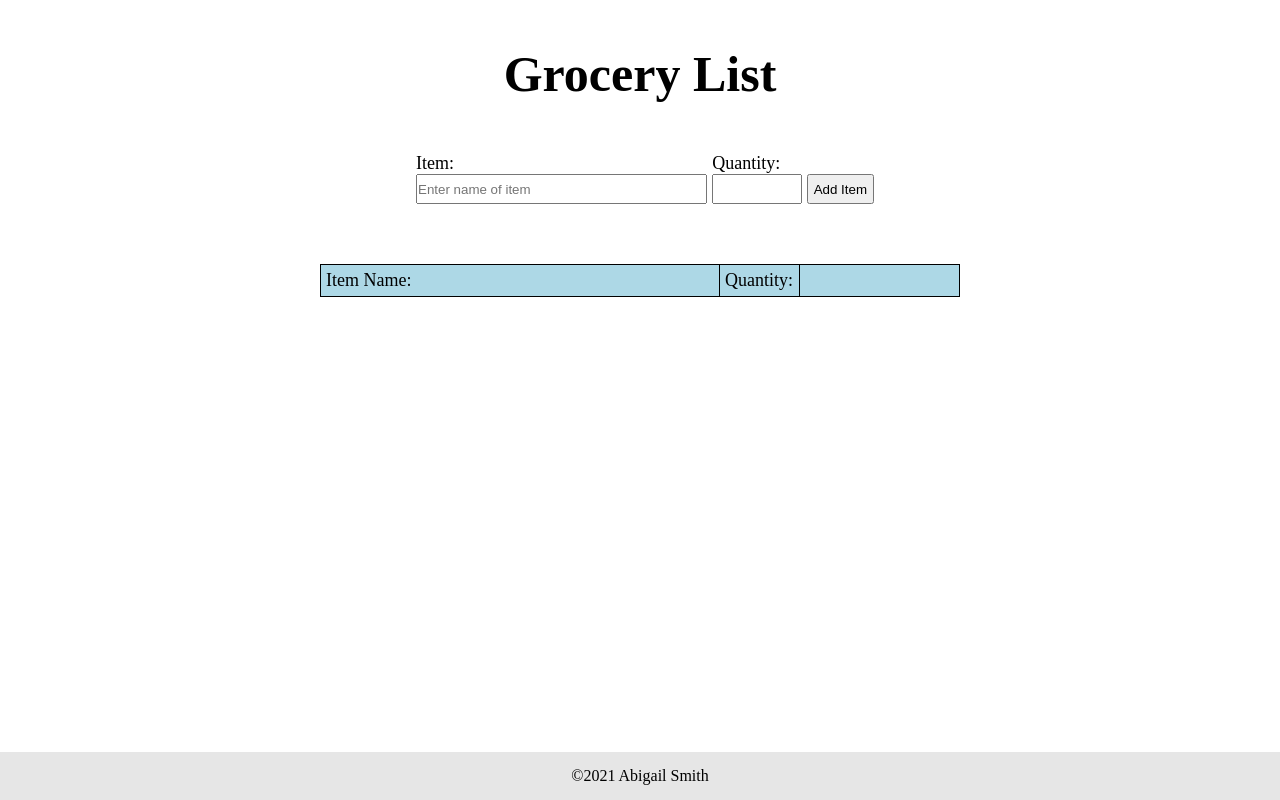
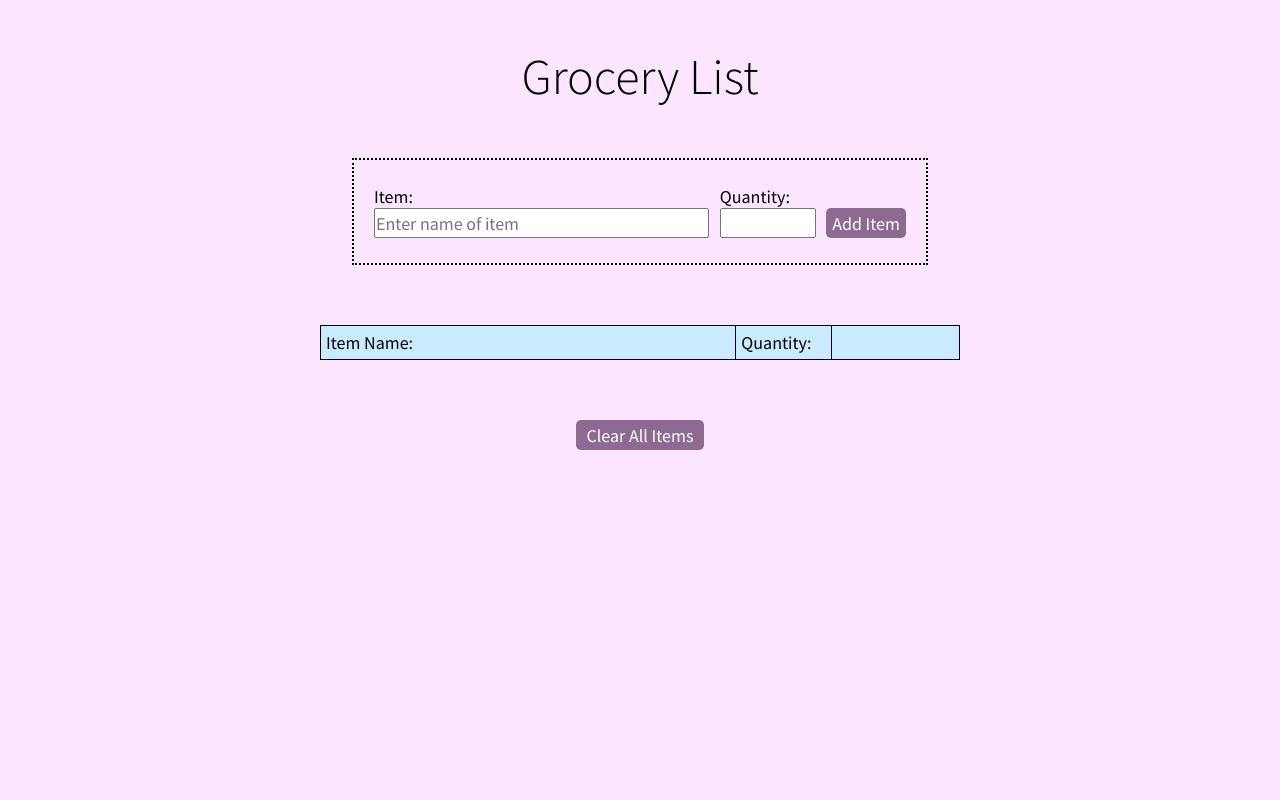
Before and after one commit to abbyhsmith/grocery-list-maker, a React (Create React App) app: page / in a window 1280 px wide. Built offline with nearby package versions, Linux system fonts and the light colour scheme.

Commit message:
added clear all button, formatting

```diff
--- a/src/App.js
+++ b/src/App.js
@@ -1,6 +1,6 @@
 import InputBar from './components/InputBar.js'
 import List from './components/List.js'
-import Footer from './components/Footer.js'
+import ClearButton from './components/ClearButton.js'
 import {useState, useEffect} from 'react'
 
 function App() {
@@ -33,12 +33,16 @@ function App() {
 		])
 	}
 
+	const handleClearListItems = () => {
+		setListItems([])
+	}
+
 	return (
 		<div className="App">
 			<h1 className="head">Grocery List</h1>
 			<InputBar handleSubmit={handleSubmit} />
 			<List listItems={listItems} setListItems={setListItems} />
-			<Footer />
+			<ClearButton handleClearListItems={handleClearListItems} />
 		</div>
 	);
 }
--- /dev/null
+++ b/src/components/ClearButton.js
@@ -0,0 +1,9 @@
+import React from 'react'
+
+const ClearButton = ({handleClearListItems}) => {
+	return (
+		<button type="button" onClick={handleClearListItems} className="clearButton">Clear All Items</button>
+	)
+}
+
+export default ClearButton
--- a/src/components/Footer.js
+++ /dev/null
@@ -1,7 +0,0 @@
-import React from 'react'
-
-const Footer = () => {
-	return <footer>&copy;2021 Abigail Smith</footer>
-}
-
-export default Footer
--- a/src/components/List.js
+++ b/src/components/List.js
@@ -30,40 +30,38 @@ const List = ({listItems, setListItems}) => {
 	}
 
 	return (
-		<div className="listDiv">
-			<div className="titleLine">
-				<div className="itemTitle">
+		<table className="listTable">
+			<tr className="titleLine">
+				<th className="itemTitle">
 					Item Name:
-				</div>
-				<div className="quantityTitle">
+				</th>
+				<th className="quantityTitle">
 					Quantity:
-				</div>
-				<div className="buttonDiv">
+				</th>
+				<th className="buttonTitle">
 
-				</div>
-			</div>
-			<div className="userItems">
+				</th>
+			</tr>
 				{
 					listItems.map((item, i) => {
 						return(
-							<React.Fragment key={`userItem-${i}`}>
-								<div className="userItem">
+							<tr className="itemRow" key={`userItem-${i}`}>
+								<td className="userItem">
 									{item.name}
-								</div>
-								<div className="userQuantity">
+								</td>
+								<td className="userQuantity">
 									{item.quantity}
-								</div>
-								<div className="userButtons">
+								</td>
+								<td className="userButtons" valign="center" align="center">
 									<button type="button" onClick={() => handleIncreaseQuantity(i)}><SvgPlus /></button>
 									<button type="button" onClick={() => handleDecreaseQuantity(i)}><SvgMinus /></button>
 									<button type="button" onClick={() => handleDeleteItem(i)}><SvgDelete /></button>
-								</div>
-							</React.Fragment>
+								</td>
+							</tr>
 						)
 					})
 				}
-			</div>
-		</div>
+		</table>
 	)
 }
 
--- a/src/index.scss
+++ b/src/index.scss
@@ -1,24 +1,37 @@
+@import url('https://fonts.googleapis.com/css2?family=Source+Sans+Pro:wght@200;300;400&display=swap');
+
 * {
 	margin: 0;
 	padding: 0;
 	box-sizing: border-box;
+	font-family: "Source Sans Pro", sans-serif;
+	font-size: 18px;
 }
 
+//page styles
 .head {
+	font-weight: 300;
 	text-align: center;
 	margin: 45px;
 	font-size: 50px;
 }
 
+body {
+	background-color: rgb(251,229,255);
+}
+
+//input bar
 .inputBar {
-	width: 35%;
+	width: 45%;
 	margin: 50px auto;
+	border: 2px dotted black;
+	padding: 25px 20px;
 }
 
 .labelDiv, .inputFieldDiv {
 	display: grid;
-	grid-template-columns: 65% 20% 15%;
-	grid-gap: 5px;
+	grid-template-columns: 63% 18% 15%;
+	grid-gap: 2%;
 }
 
 .labelDiv {
@@ -37,69 +50,89 @@
 	grid-column: 2 / 3;
 }
 
-.listDiv {
+//list
+.listTable {
 	width: 50%;
 	margin: 60px auto;
-	font-size: 18px;
+	border-collapse: collapse;
+}
+
+th {
+	text-align: left;
+	font-weight: 400;
 }
 
 .titleLine {
-	background-color: lightblue;
+	background-color: rgb(201,234,255);
 }
 
-.titleLine, .userItems {
-	display: grid;
-	grid-template-columns: 5fr 1fr 2fr;
-}
-
-.itemTitle, .quantityTitle, .buttonDiv, .userItem, .userQuantity, .userButtons {
+.itemTitle, .quantityTitle, .userItem, .userQuantity {
 	border: 1px solid black;
 	padding: 5px;
 }
 
-.itemTitle, .userItem {
-	grid-column: 1 / 2;
+.quantityTitle, .userQuantity {
+	border-left: 0;
+	width: 15%;
 }
 
-.quantityTitle, .userQuantity {
-	grid-column: 2 / 3;
+.buttonTitle {
+	width: 20%;
 }
 
-.buttonDiv, .userButtons {
-	grid-column: 3 / 4;
-}
-
-.quantityTitle, .buttonDiv, .userQuantity, .userButtons {
-	border-left: 0;
-}
-
-.userItem, .userQuantity, .userButtons {
+.userItem, .userQuantity {
 	border-top: 0;
 }
 
-.userItem:nth-child(odd), .userQuantity:nth-child(even), .userButtons:nth-child(odd) {
+.userQuantity {
+	text-align: center;
+}
+
+.itemRow:nth-child(odd) {
 	background-color: rgb(230,230,230);
 }
 
+.itemRow:nth-child(even) {
+	background-color: white;
+}
+
+//buttons
+button {
+	font-size: 18px;
+	background-color: rgb(142,106,146);
+	border: 0;
+	border-radius: 5px;
+	color: white;
+	padding: 2px;
+	height: 30px;
+	&:hover {
+		background-color: rgb(117,61,131);
+	}
+}
+
+.buttonTitle, .userButtons {
+	border: 1px solid black;
+	border-left: 0;
+	padding: 5px;
+}
+
 .userButtons {
-	display: flex;
-	justify-content: space-evenly;
+	border-top: 0;
 	button {
 		border: 0;
 		background-color: rgba(1,1,1,0);
 	}
 }
 
+.clearButton {
+	display: block;
+	margin: 0 auto;
+	width: 10%;
+}
+
+//svgs
 .svgPlus, .svgMinus, .svgDelete {
 	width: 17px;
+	margin: 0 4px;
 	fill: black;
 }
-
-footer {
-	width: 100%;
-	position: absolute;
-	bottom: 0;
-	text-align: center;
-	padding: 15px;
-	background-color: rgb(230,230,230);
-}
```
